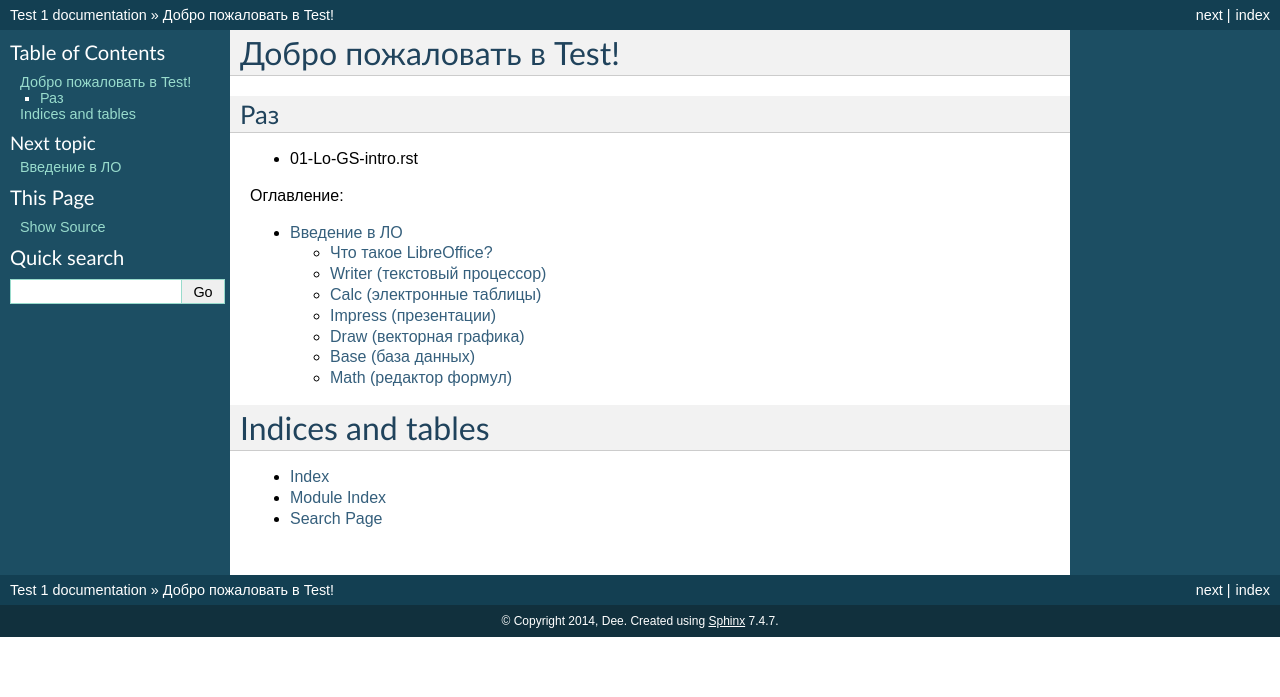
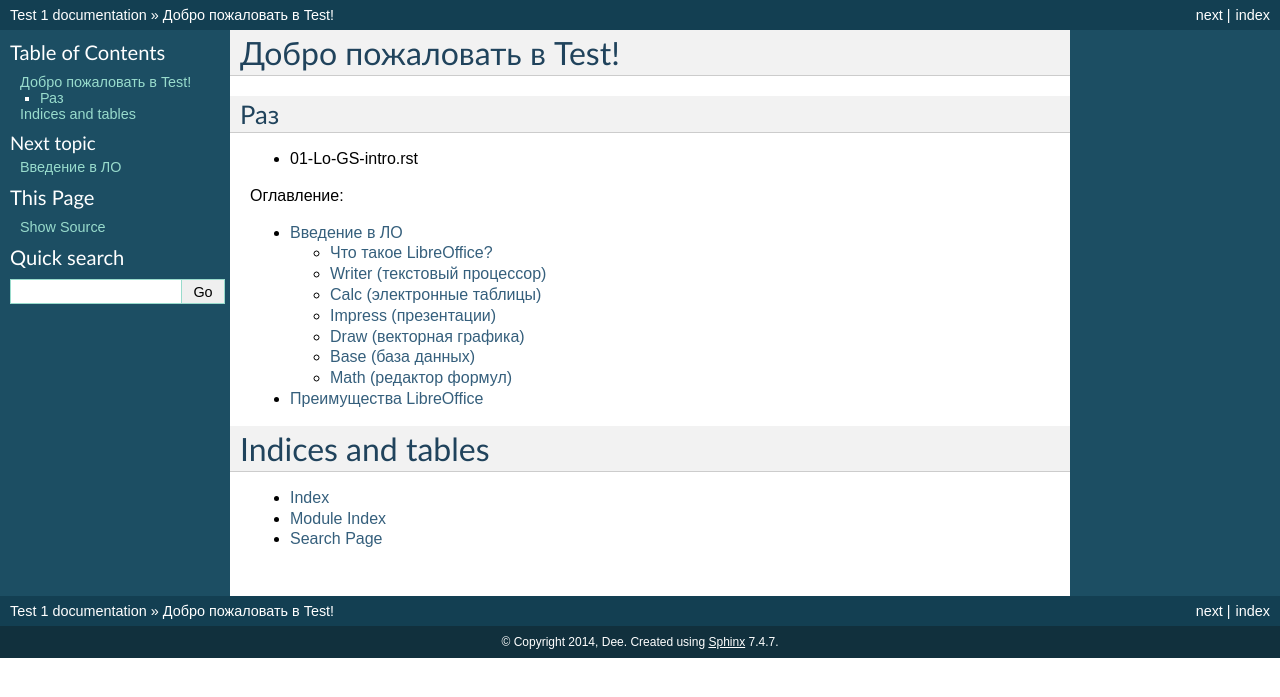
Before and after one commit to kompilainenn/test, a Sphinx documentation site: the page built from docs/index.rst, in a window 1280 px wide. Shown: the top 697 px of the page. Built offline with Sphinx 7.4.7, drawn with Linux system fonts in a browser that asks for light colours; formulas are drawn with MathJax 3; some of the changed lines change nothing that is shown.

Commit message:
Обновил

```diff
--- a/docs/index.rst
+++ b/docs/index.rst
@@ -16,6 +16,7 @@
    :maxdepth: 2
 
    01-Lo-GS-intro
+   02-Lo-GS-intro
 
 
 
```
Also changed, not shown: 12 other files.
